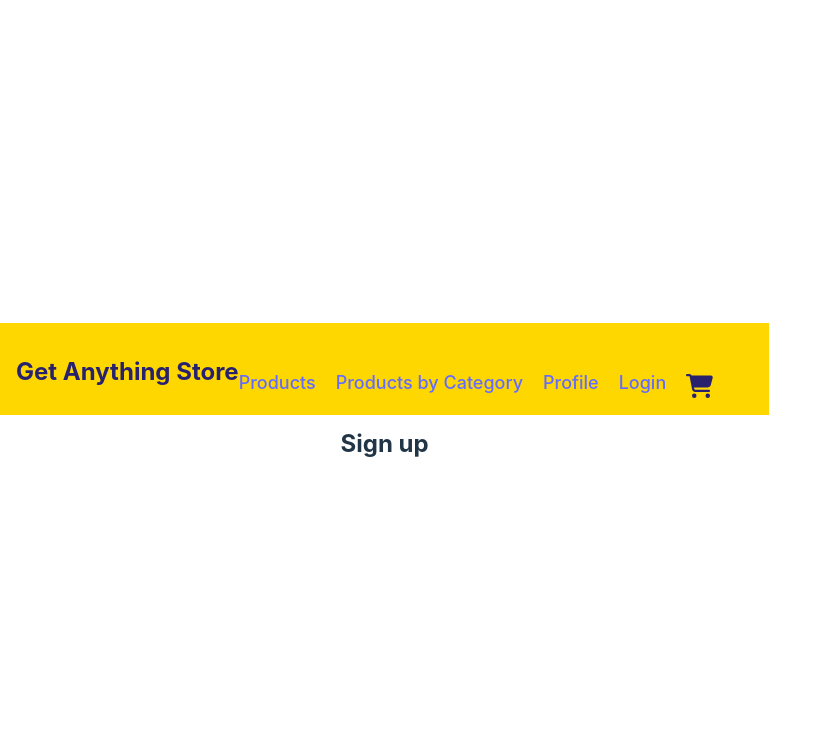
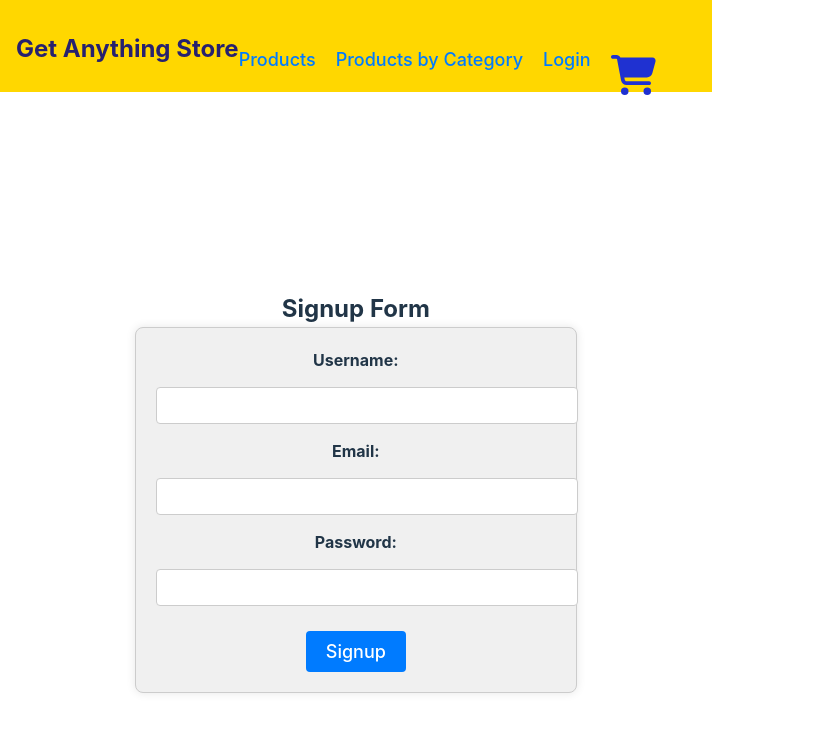
Before and after one commit to arlyly/Store-Project, a React (Vite) app: page /signUp in a window 1280 px wide. Shown: the top 732 px of the page, without its empty margins (0-832 px from the left). Built offline with nearby package versions, Linux system fonts and the light colour scheme; the HTML template or start-up script is replaced by a standard one.

Commit message:
implementing signin/signup forms

```diff
--- a/src/components/cart.module.css
+++ b/src/components/cart.module.css
@@ -1,6 +1,5 @@
 .cartIcon {
-    font-size: 24px;
-    color: hsl(245, 54%, 28%);
+    font-size: 40px;
+    color: hsl(234, 74%, 47%);
     margin-right: 10px;
-
   }
--- a/src/components/login.jsx
+++ b/src/components/login.jsx
@@ -1,7 +1,58 @@
+import { useState } from "react";
+import { useNavigate } from "react-router-dom";
+import classes from "./login.module.css"
 export default function Login() {
+    const navigate = useNavigate();
+    const [username, setUsername] = useState("");
+    const [password, setPassword] = useState("");
+    const [error, setError] = useState("");
+
+    const handleLogin = async () => {
+      try {
+        const response = await fetch("https://fakestoreapi.com/users");
+        const users = await response.json();
+        const user = users.find(
+          (user) => user.username === username && user.password === password
+        );
+        if (user) {
+          setError("");
+          console.log("Login successful!");
+          navigate("/cart");
+        } else {
+          setError("Invalid username or password.");
+        }
+      } catch (error) {
+        setError("An error occurred while logging in.");
+        console.error(error);
+      }
+    };
     return (
-        <>
-      <h1>Login</h1>
-        </>
-    )
+
+
+    <div className={classes.container}>
+      <h2>Login</h2>
+      <div>
+        <label>Username:</label>
+        <input
+          type="text"
+          value={username}
+          onChange={(e) => setUsername(e.target.value)}
+        />
+      </div>
+      <div>
+        <label>Password:</label>
+        <input
+          type="password"
+          value={password}
+          onChange={(e) => setPassword(e.target.value)}
+        />
+      </div>
+      <button onClick={handleLogin}>Login</button>
+      {error && <p style={{ color: "red" }}>{error}</p>}
+      <p>
+      Don&apos;t have an account? <a href="/signup">Sign Up</a>
+      </p>
+    </div>
+
+    );
 }
--- /dev/null
+++ b/src/components/login.module.css
@@ -0,0 +1,63 @@
+.container {
+  display: flex;
+  flex-direction: column;
+  align-items: center;
+  justify-content: center;
+  min-height: 100vh; /* Ensure the form takes the full viewport height */
+}
+
+/* Style the form */
+form {
+  background-color: #f0f0f0;
+  border: 1px solid #ccc;
+  padding: 20px;
+  border-radius: 8px;
+  box-shadow: 0 0 10px rgba(0, 0, 0, 0.1);
+  max-width: 400px; /* Adjust as needed */
+  width: 100%;
+}
+
+h2 {
+  text-align: center;
+}
+
+label {
+  font-weight: bold;
+}
+
+input {
+  width: 100%;
+  padding: 10px;
+  margin: 5px 0;
+  border: 1px solid #ccc;
+  border-radius: 4px;
+}
+
+button {
+  width: 100px;
+  padding: 10px;
+  margin-top: 10px;
+  background-color: #007bff;
+  color: #fff;
+  border: none;
+  border-radius: 4px;
+  cursor: pointer;
+}
+
+button:hover {
+  background-color: #0056b3;
+}
+
+p {
+  text-align: center;
+  margin-top: 10px;
+}
+
+a {
+  color: #007bff;
+  text-decoration: none;
+}
+
+a:hover {
+  text-decoration: underline;
+}
--- a/src/components/navBar.jsx
+++ b/src/components/navBar.jsx
@@ -17,13 +17,10 @@ export default function NavBar() {
             <Link to="/groupProducts">Products by Category</Link>
             </li>
             <li className={classes.navItem}>
-            <Link to="/profile">Profile</Link>
-            </li>
-            <li className={classes.navItem}>
             <Link to="/login">Login</Link>
             </li>
             <li className={classes.navItem}>
-            <Link to="/cart">{<Cart />}</Link>
+            <Link className={classes.cartIcon}to="/cart">{<Cart />}</Link>
             </li>
             </ul>
         </nav>
--- a/src/components/navBar.module.css
+++ b/src/components/navBar.module.css
@@ -30,5 +30,4 @@
     padding-right: 20px;
     margin-top: 30px;
     margin-bottom: 30px;
-
   }
--- a/src/components/signUp.jsx
+++ b/src/components/signUp.jsx
@@ -1,9 +1,77 @@
+import { useState } from 'react';
+import classes from "./signUp.module.css"
 export default function SignUp() {
+    const [userData, setUserData] = useState({
+        username: '',
+        email: '',
+        password: ''
+    });
+    const handleChange = (e) => {
+        const { name, value } = e.target;
+        setUserData({ ...userData, [name]: value });
+      };
+
+      const handleSubmit = (e) => {
+        e.preventDefault();
+
+        fetch('https://fakestoreapi.com/users', {
+          method: 'POST',
+          headers: {
+            'Content-Type': 'application/json',
+          },
+          body: JSON.stringify(userData),
+        })
+          .then((response) => response.json())
+          .then((data) => {
+            console.log('New user added:', data);
+          })
+          .catch((error) => {
+            console.error('Error adding new user:', error);
+          });
+      };
 
     return (
+        <div className={classes.container}>
+      <h2>Signup Form</h2>
+      <form className={classes.form} onSubmit={handleSubmit}>
+        <div>
+          <label htmlFor="username">Username:</label>
+          <input
+            type="text"
+            id="username"
+            name="username"
+            value={userData.username}
+            onChange={handleChange}
+            required
+          />
+        </div>
+        <div>
+          <label htmlFor="email">Email:</label>
+          <input
+            type="email"
+            id="email"
+            name="email"
+            value={userData.email}
+            onChange={handleChange}
+            required
+          />
+        </div>
+        <div>
+          <label htmlFor="password">Password:</label>
+          <input
+            type="password"
+            id="password"
+            name="password"
+            value={userData.password}
+            onChange={handleChange}
+            required
+          />
+        </div>
+        <div>
+          <button type="submit">Signup</button>
+        </div>
+      </form>
+    </div>
 
-        <>
-        <h1>Sign up</h1>
-        </>
     )
 }
--- /dev/null
+++ b/src/components/signUp.module.css
@@ -0,0 +1,50 @@
+.container {
+    display: flex;
+    flex-direction: column;
+    align-items: center;
+    justify-content: center;
+    min-height: 100vh; /* Ensures the form is centered vertically */
+  }
+
+  form {
+    background-color: #fff;
+    border: 1px solid #ccc;
+    padding: 20px;
+    box-shadow: 0px 0px 10px rgba(0, 0, 0, 0.1);
+    border-radius: 8px;
+    width: 300px;
+    text-align: center;
+  }
+
+  form h2 {
+    margin-bottom: 20px;
+  }
+
+  label {
+    display: block;
+    margin-bottom: 10px;
+    font-weight: bold;
+  }
+
+  input[type="text"],
+  input[type="email"],
+  input[type="password"] {
+    width: 100%;
+    padding: 10px;
+    margin-bottom: 15px;
+    border: 1px solid #ccc;
+    border-radius: 4px;
+  }
+
+  button {
+    background-color: #007bff;
+    color: #fff;
+    padding: 10px 20px;
+    border: none;
+    border-radius: 4px;
+    cursor: pointer;
+  }
+
+  button:hover {
+    background-color: #0056b3;
+  }
```
Also changed, not shown: 1 other file (tests, documents, lock files or other folders).
